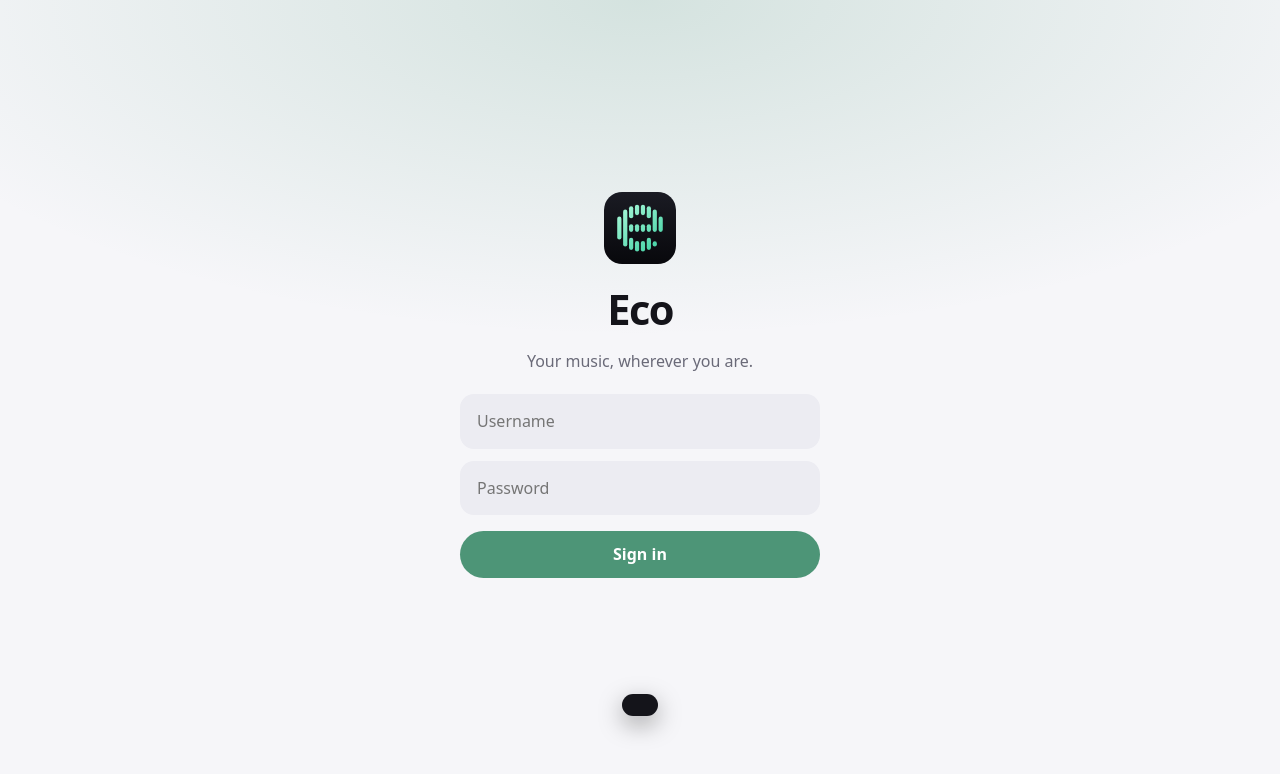
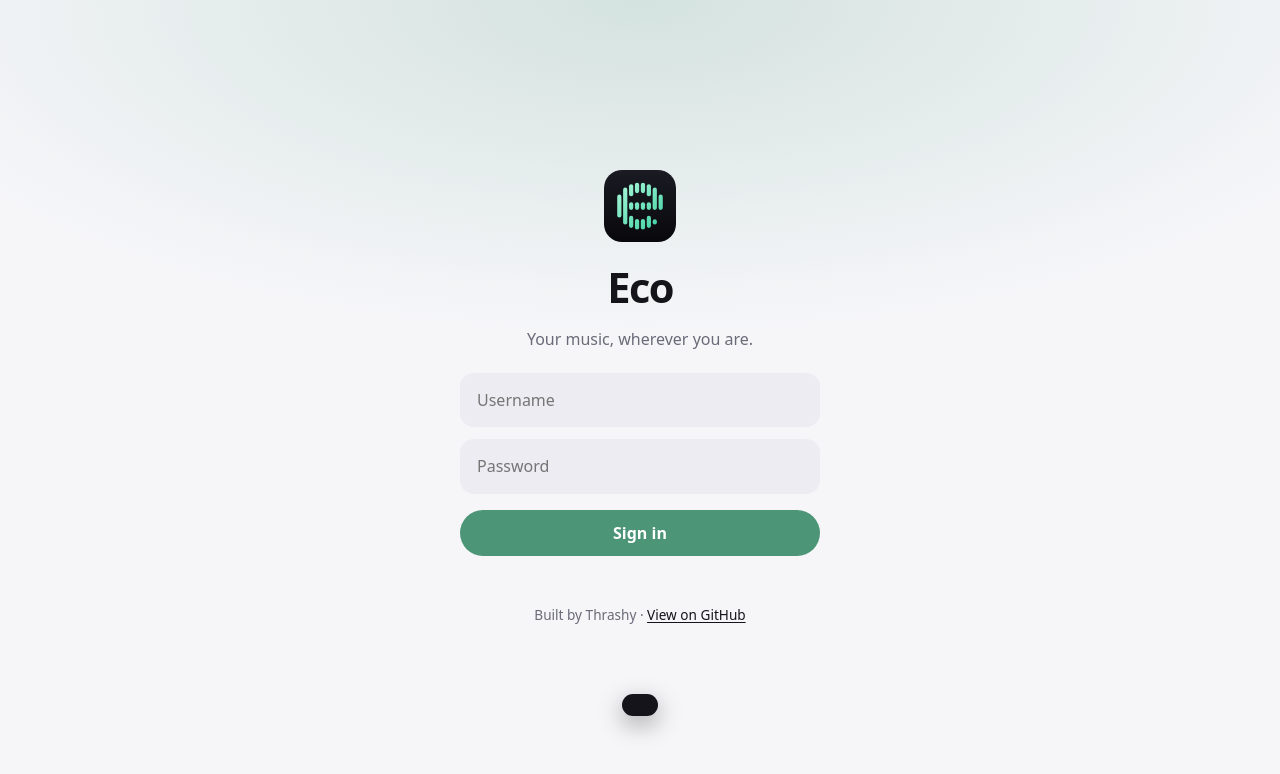
Before and after one commit to Thrashy190/Eco, a React (Vite) app in the folder web/: page / in a window 1280 px wide. Shown: the top 774 px of the page. Built offline with nearby package versions, Linux system fonts and the light colour scheme.

Commit message:
feat: credit the author and link to the code on sign-in and in Settings

```diff
--- a/web/src/components/common.tsx
+++ b/web/src/components/common.tsx
@@ -24,6 +24,11 @@ export const Welcome = ({ title, children }: { title: string; children?: ReactNo
 );
 
 export const Shelf = ({ children }: { children: ReactNode }) => <div className="shelf">{children}</div>;
+
+/** Who made the app and where its code lives. noreferrer keeps a private server's address out of GitHub's logs. */
+export const Credit = () => (
+  <p className="credit">Built by Thrashy · <a href="https://github.com/Thrashy190/eco" target="_blank" rel="noreferrer">View on GitHub</a></p>
+);
 
 export function OfflineBanner() {
   const forced = useSettings((s) => s.offlineMode);
--- a/web/src/styles.css
+++ b/web/src/styles.css
@@ -266,6 +266,8 @@ body.has-player #view { padding-bottom: calc(var(--tabs-h) + var(--mini-h) + var
 .login input:focus { border-color: var(--accent); }
 .login .primary { justify-content: center; margin-top: 4px; }
 .login .error { color: var(--danger); min-height: 1.3em; margin: 0; font-size: .9rem; }
+.credit, .login .credit { margin: 0; color: var(--muted); font-size: .85rem; text-align: center; }
+.credit a { display: inline-block; padding: 6px 0; color: var(--text); text-decoration: underline; text-underline-offset: 2px; }
 
 @media (min-width: 900px) {
   .hero h1 { font-size: 2.4rem; }
--- a/web/src/views/Login.tsx
+++ b/web/src/views/Login.tsx
@@ -1,4 +1,5 @@
 import { useState, type FormEvent } from "react";
+import { Credit } from "../components/common";
 import { signIn } from "../lib/api";
 
 export function Login() {
@@ -28,6 +29,7 @@ export function Login() {
         <input name="password" type="password" placeholder="Password" autoComplete="current-password" required />
         <button type="submit" className="primary" disabled={busy}>Sign in</button>
         <p className="error" role="alert">{error}</p>
+        <Credit />
       </form>
     </div>
   );
--- a/web/src/views/Settings.tsx
+++ b/web/src/views/Settings.tsx
@@ -4,6 +4,7 @@ import { Link } from "react-router";
 import { getSongs, signOut, username, whoAmI } from "../lib/api";
 import { initials, plural } from "../lib/format";
 import { HOME_SECTIONS, homeOrder, MAX_TABS, moved, PLACES, REQUIRED_PLACE, tabsFrom } from "../lib/nav";
+import { Credit } from "../components/common";
 import { Icon, Ring } from "../components/Icon";
 import { openDevicePicker } from "../components/Devices";
 import { ME_KEY } from "../stores/admin";
@@ -230,6 +231,8 @@ export function Settings() {
             <button type="button" className="pill" onClick={signOut}>Sign out</button>
           </Setting>
         </Group>
+
+        <Credit />
       </div>
     </>
   );
```
